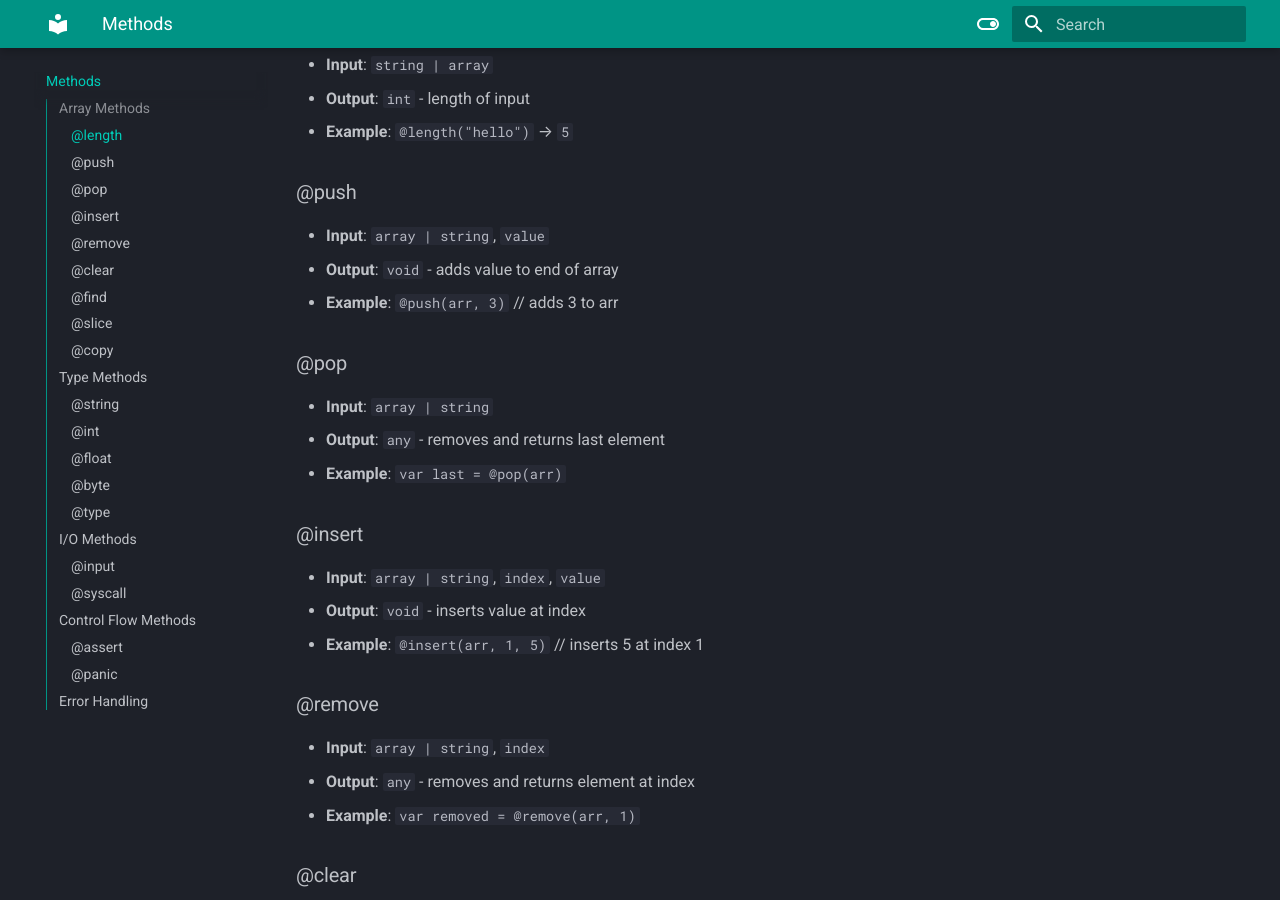
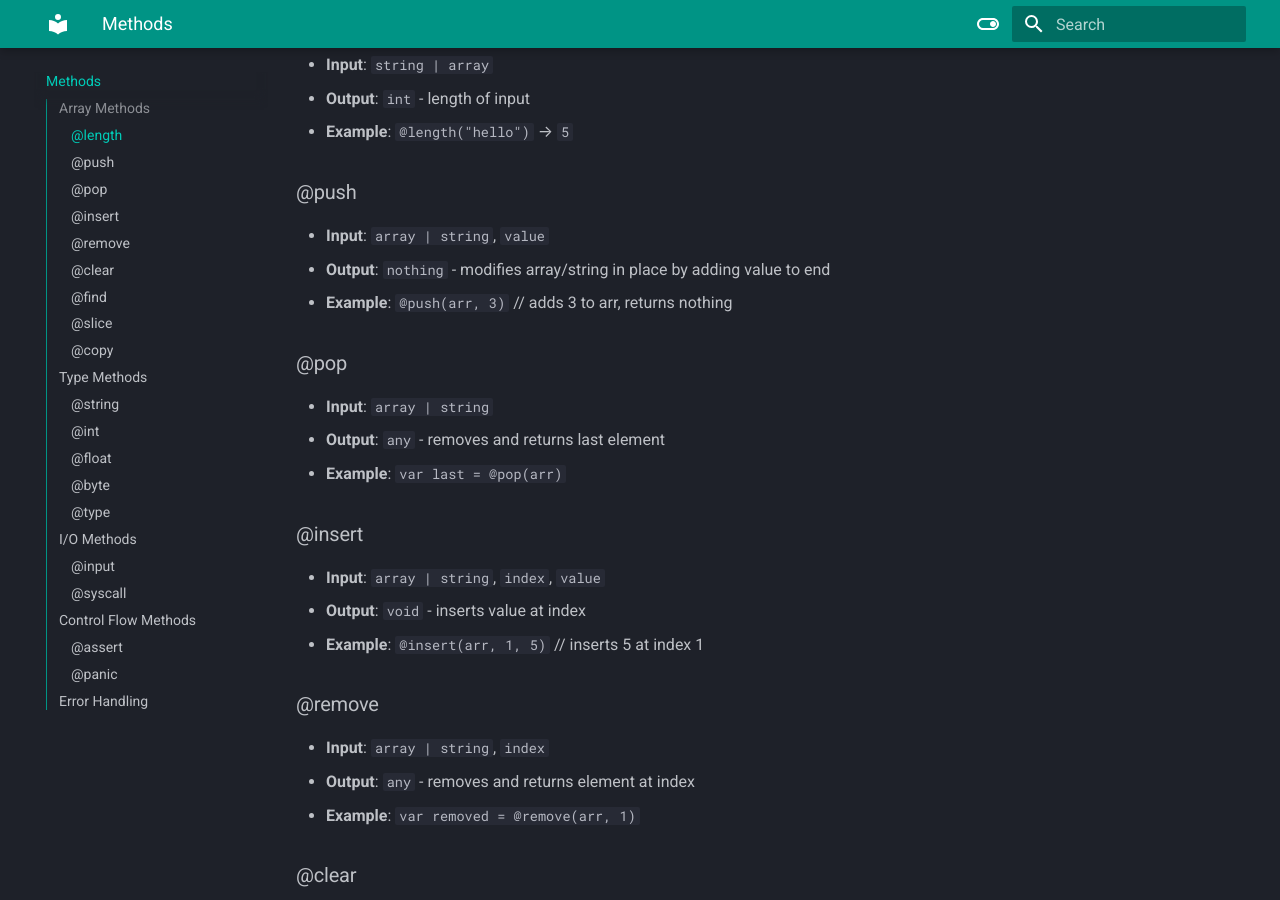
Before and after one commit to mirror-shades/doxa, an MkDocs documentation site: the page built from docs/methods.md, in a window 1280 px wide and 900 px high, scrolled down 338 px. Built offline with MkDocs 1.6.1 and Material for MkDocs 9.7.7, drawn with Linux system fonts in a browser that asks for light colours.

```diff
--- a/docs/methods.md
+++ b/docs/methods.md
@@ -13,8 +13,8 @@
 ### @push
 
 - **Input**: `array | string`, `value`
-- **Output**: `void` - adds value to end of array
-- **Example**: `@push(arr, 3)` // adds 3 to arr
+- **Output**: `nothing` - modifies array/string in place by adding value to end
+- **Example**: `@push(arr, 3)` // adds 3 to arr, returns nothing
 
 ### @pop
 
```
Also changed, not shown: 14 other files.
